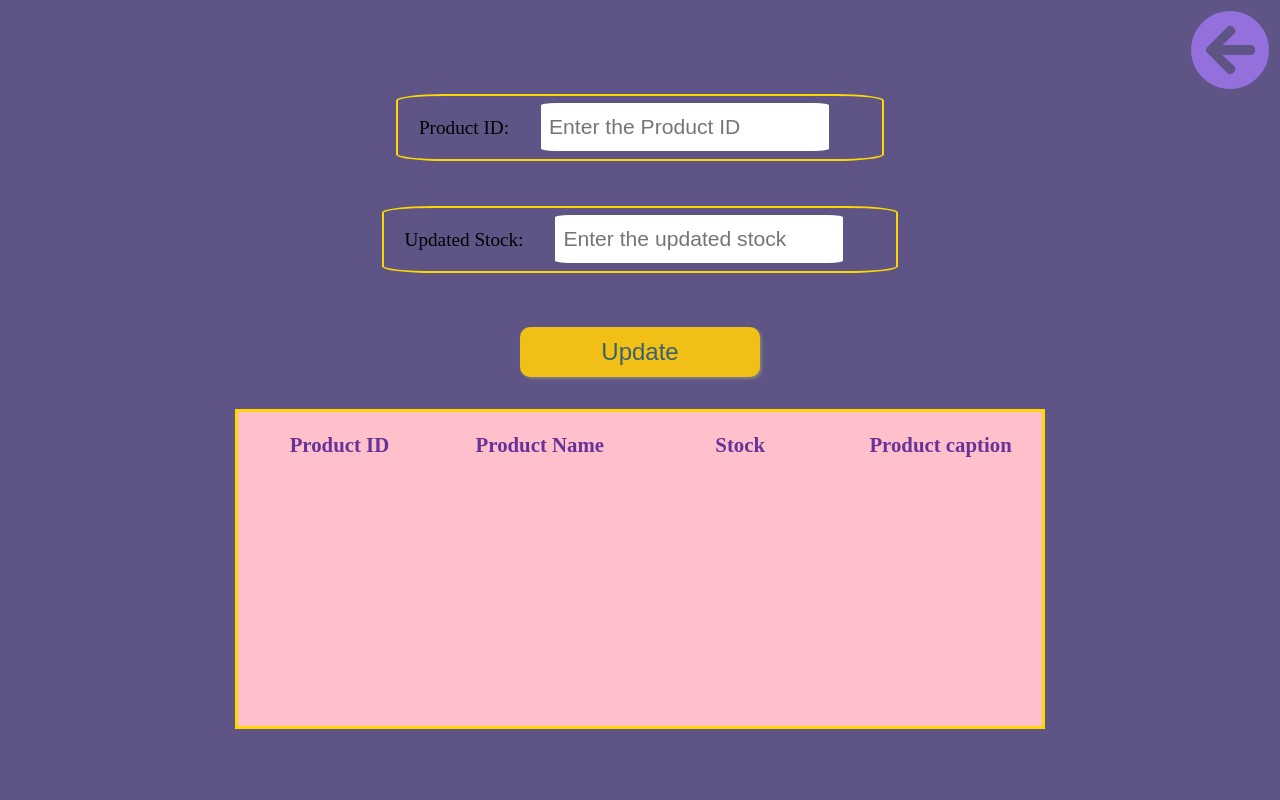
After one commit to Dozerex-creationz/ShopDoc, a PHP site: page /resources/pages/Functions/updateitem.php in a window 1280 px wide. The commit adds this page. Run offline with PHP 8.4, Linux system fonts and the light colour scheme; data that the repository does not hold is empty; some libraries are stand-ins or nearby versions.

Commit message:
added admin mode.

```diff
--- /dev/null
+++ b/ShopDoc/resources/pages/Functions/updateitem.php
@@ -0,0 +1,67 @@
+<!DOCTYPE html>
+<html>
+  <head>
+    <title></title>
+
+    <link rel="stylesheet" href="../../text/Css/admin.css">
+    <link
+      rel="stylesheet"
+      href="https://cdnjs.cloudflare.com/ajax/libs/font-awesome/5.10.0-14/css/all.min.css"
+      integrity="sha512-YVm6dLGBSj6KG3uUb1L5m25JXXYrd9yQ1P7RKDSstzYiPxI2vYLCCGyfrlXw3YcN/EM3UJ/IAqsCmfdc6pk/Tg=="
+      crossorigin="anonymous"
+      referrerpolicy="no-referrer"
+    />
+  </head>
+  <body>
+    <div>
+
+    <div>
+  <form method="POST" action="">
+    <label for="productID">Product ID:<input type="number" name="productID" placeholder="Enter the Product ID"></label><br>
+    <label for="stock">Updated Stock:<input type="number" name="stock" placeholder="Enter the updated stock"></label><br>
+    <input type="submit" name="submit" value="Update">
+  </form>
+</div>
+<?php
+include "../../text/Php/accessItem.php";
+if(isset($_POST["submit"])){
+$prodId=$_POST["productID"];
+$stock=$_POST["stock"];
+$res=mysqli_query($con,"select Product_Name from product_details where Product_ID='$prodId'");
+$row=mysqli_fetch_array($res);
+$upd=mysqli_query($con,"update product_details SET Stock='$stock' where Product_ID='$prodId'");
+$_SESSION['msg']="Last Change=> updated the stocks of product '$prodId'";
+echo "<script>confirm('updated ->".$row[0]." from the database...')</script>";
+header("Location: admin.php");
+}?>
+
+<div>
+  <table>
+    <thead>
+      <td>Product ID</td>
+      <td>Product Name</td>
+      <td>Stock</td>
+      <td>Product caption</td>
+    </thead>
+    <tbody>
+    <?php
+    $rest=mysqli_query($con,"SELECT Product_ID, Product_Name, Stock,Product_caption from product_details order by Product_ID desc");
+    while($rown=mysqli_fetch_array($rest)){
+    $pid=$rown[0];
+    $name=$rown[1];
+    $stock=$rown[2];
+    $cap=$rown[3];
+    echo "<tr><td>".$pid."</td><td>".$name."</td><td>".$stock."</td><td>".$cap."</td></tr>";
+    }
+    ?>
+    </tbody>
+  </table>
+  </div>
+<a href="admin.php" class="back"><i class="fas fa-arrow-circle-left fa-5x"></i></a>
+</div>
+
+<a href="admin.php" class="back"><i class="fas fa-arrow-circle-left fa-5x"></i></a>
+</div>
+
+</body>
+</html>
--- a/ShopDoc/resources/pages/settings.php
+++ b/ShopDoc/resources/pages/settings.php
@@ -37,7 +37,11 @@
     <span class="setting"><em>Delete the history of purchase:</em><button id="theme" style="float:right" onClick="window.location.assign('Functions/deleteOrderHistory.php')">Delete order history</button></span>
     <span class="setting"><em>Empty your shopping cart:</em><button id="theme" style="float:right" onClick="window.location.assign('Functions/clearCart.php')">Empty cart</button></span>
     <span class="setting"><em>Leave this profile:</em><button id="theme" style="float:right" onClick="window.location.assign('Functions/logOut.php')">Log Out</button></span>
-
+    <?php
+    $route='"Functions/admin.php"';
+    if($_SESSION["userId"]=="1" or $_SESSION["userId"]=="2" or $_SESSION["userId"]=="3"){
+        echo "<span class='setting'><em>Explore Admin Privilages:</em><button id='theme' style='float:right' onClick='window.location.assign(".$route.")'>Admin Mode</button></span>";
+    }?>
 </fieldset>
 
 </main>
--- a/ShopDoc/resources/signIn/signInto.php
+++ b/ShopDoc/resources/signIn/signInto.php
@@ -14,9 +14,10 @@ $address=$_POST["ad1"]." -|- ".$_POST["ad2"]." -|- ".$_POST["city"]." -|- ".$_PO
 
 $insertQuery = "INSERT INTO entry_log (User_Name,Password,Age,Work,Gender,Address,DOB) VALUES ('$name','$pass','$age','$work','$gen','$address','$bday')";
 if(mysqli_query($con,$insertQuery)){
-    echo "added";
+    header("Location: ../../index.html");
 }
 else{
     echo "error". mysqli_error($link);
+    echo "please restart the server there may be error blocking your sign in process!";
 }
 ?>
--- /dev/null
+++ b/ShopDoc/resources/text/Css/admin.css
@@ -0,0 +1,154 @@
+* {
+  margin: 0px;
+  padding: 0px;
+}
+
+body {
+  max-width: 100vw;
+  min-height: 100vh;
+  display: flex;
+  align-items: center;
+  justify-content: space-around;
+  background: #5e5485;
+  text-align: center;
+}
+h1 {
+  margin: 4rem;
+  font-size: 2.5rem;
+  text-align: center;
+}
+
+div.fourPad {
+  font-size: 1.2rem;
+  display: grid;
+  place-items: center;
+  grid-template-columns: 1fr 1fr;
+  grid-template-rows: 1fr 1fr;
+  width: 60vw;
+  height: 60vh;
+  margin: auto;
+  border: darkturquoise 3px solid;
+  border-radius: 1em;
+  padding: 1em;
+  overflow: hidden;
+}
+.btnContainer {
+  width: 100%;
+  height: 100%;
+  overflow: hidden;
+  display: grid;
+  place-items: center;
+}
+.msg {
+  margin: 2rem;
+  font-size: 150%;
+  font-weight: bold;
+  color: forestgreen;
+  padding: 1rem;
+  border: 2px solid rgb(0, 128, 122);
+  border-radius: 5%;
+}
+div.btns {
+  width: 70vw;
+  display: inline-flex;
+  justify-content: space-around;
+}
+form input[type="text"],
+form input[type="radio"],
+form input[type="number"] {
+  height: 2rem;
+  font-size: 110%;
+  border-radius: 5%;
+  padding: 0.5rem;
+  margin: 2rem;
+  line-height: 100%;
+  background: white;
+  border: none;
+  color: black;
+}
+form label {
+  font-size: 120%;
+  text-align: center;
+  padding: 1.3rem;
+  margin: 2rem;
+  border: 2px gold solid;
+  border-radius: 10%;
+}
+form label input[type="radio"] {
+  margin: 0.3rem;
+  padding: 0px;
+  cursor: pointer;
+}
+form label input[type="radio"]:checked {
+  background: rgb(0, 92, 122);
+  color: white;
+}
+button,
+form input[type="submit"] {
+  width: 10em;
+  height: 50px;
+  color: rgb(56, 98, 110);
+  font-weight: 20px;
+  font-size: 150%;
+  border: none;
+  border-radius: 10px;
+  box-shadow: 2px 2px 3px grey;
+  background: #f2bf16;
+  margin: 2rem;
+}
+
+button:hover,
+form input:hover {
+  cursor: pointer;
+}
+a {
+  position: fixed;
+  top: 10px;
+  right: 10px;
+  color: mediumpurple;
+}
+a:hover {
+  animation: rotate 0.4s linear forwards;
+}
+
+div table {
+  background: pink;
+  border: 3px gold solid;
+  border-radius: 0.1%;
+  display: block;
+  height: 40vh;
+  overflow-y: scroll;
+}
+table thead {
+  font-weight: bold;
+  color: rebeccapurple;
+  font-size: 1.3rem;
+}
+table td {
+  width: 10rem;
+  padding: 1.2rem;
+}
+@keyframes rotate {
+  0% {
+  }
+  100% {
+    transform: rotate(360deg);
+  }
+}
+@keyframes piecharthover {
+  0% {
+  }
+  100% {
+    opacity: 0.2;
+    overflow: visible;
+  }
+}
+@keyframes piehover {
+  0% {
+  }
+  100% {
+    rotation: 0deg;
+    opacity: 1;
+    font-size: 180%;
+  }
+}
--- a/ShopDoc/resources/text/Php/accessItem.php
+++ b/ShopDoc/resources/text/Php/accessItem.php
@@ -9,5 +9,6 @@ $syrupQuery="select * from product_details where Category='syrup'";
 $creamQuery="select * from product_details where Category='cream'";
 $supplementQuery="select * from product_details where Category='supplement'";
 $otherQuery="select * from product_details where Category='other'";
-
+if(!isset($_SESSION['msg']))
+{$_SESSION['msg']="";}
 ?>
--- a/ShopDoc/resources/text/Php/accessUser.php
+++ b/ShopDoc/resources/text/Php/accessUser.php
@@ -17,4 +17,6 @@ $_SESSION["gender"]=$row[5];
 $_SESSION["address"]=$row[6];
 $_SESSION["dob"]=$row[7];
 $_SESSION["amount"]=$total[0];
+if(!isset($_SESSION['msg']))
+{$_SESSION['msg']="";}
 ?>
```
Also changed, not shown: ShopDoc/resources/pages/Functions/addItem.php (added, +52 -0 lines), ShopDoc/resources/pages/Functions/admin.php (added, +34 -0 lines), ShopDoc/resources/pages/Functions/deleteitem.php (added, +63 -0 lines), ShopDoc/resources/pages/Functions/purchase_history.php (added, +49 -0 lines).
